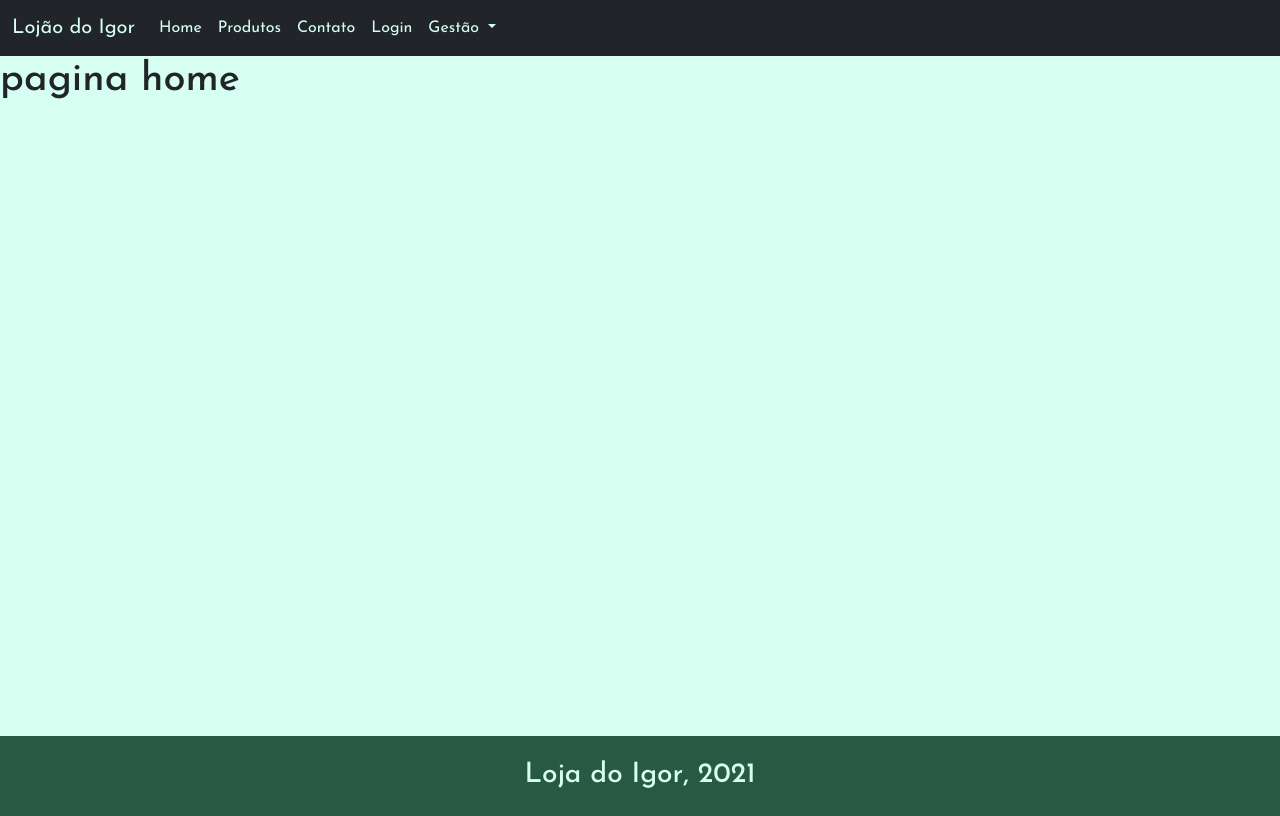
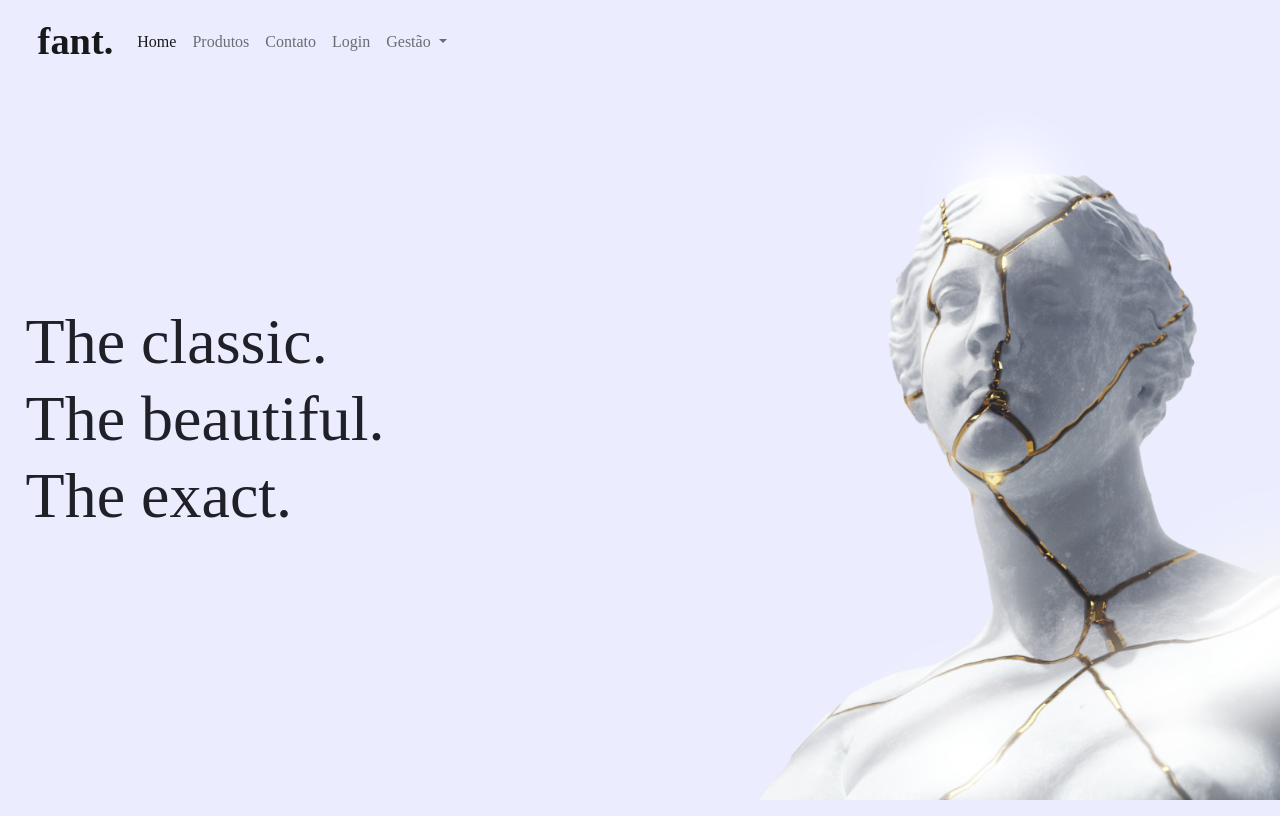
Before and after one commit to igorviniciussantana/shop-system, a Node server app: page / in a window 1280 px wide. Run offline with Node 20, Linux system fonts and the light colour scheme; some libraries are stand-ins or nearby versions; some web fonts are replaced.

Commit message:
feat: style

```diff
--- a/index.js
+++ b/index.js
@@ -1,3 +1,5 @@
+require("dotenv-safe").config();
+
 const express = require('express');
 const app = express();
 const hbs = require('express-handlebars');
--- a/models/Produto.js
+++ b/models/Produto.js
@@ -1,4 +1,4 @@
-const db = require('./db');
+const db = require('.');
 
 const Produto = db.sequelize.define('produto', {
     id:{
--- a/models/Usuario.js
+++ b/models/Usuario.js
@@ -1,4 +1,4 @@
-const db = require('./db');
+const db = require('.');
 
 const Usuario = db.sequelize.define('usuario', {
     id:{
--- a/package.json
+++ b/package.json
@@ -18,5 +18,8 @@
     "nodemon": "^2.0.19",
     "pg": "^8.8.0",
     "sequelize": "^6.23.0"
+  },
+  "devDependencies": {
+    "sequelize-cli": "^6.5.2"
   }
 }
--- a/public/style.css
+++ b/public/style.css
@@ -1,7 +1,7 @@
-@import url('https://fonts.googleapis.com/css2?family=Josefin+Sans:wght@200;300;400;500;600;700&display=swap');
+@import url('https://api.fontshare.com/v2/css?f[]=satoshi@700,500,300,400&f[]=zodiak@700,800,400,900,300&display=swap');
 
 *{
-    font-family: 'Josefin Sans', sans-serif;
+    font-family: 'Zodiak', serif;
 
 }
 
@@ -13,14 +13,50 @@
 body{
 
 min-height: 100vh;
+width: 100%;
 display: flex;
 flex-direction: column;
-background-color: #D7FFF1 !important;
+background: #EBEDFF url('./images/bg.jpg') !important;
+background-size: contain !important;
+background-position: right bottom !important;
+background-repeat: no-repeat !important;
 
 
 }
 
-.navbar{
+.conteudo{
+    display: flex;
+    flex-direction: column;
+
+    justify-content: center;
+    padding-left: 2vw;
+    height: 85vh;
+}
+
+.nav-link{
+font-family: 'Satoshi' !important;
+}
+
+.title{
+
+max-width: 50%;
+color: #202028;
+font-size: clamp(1rem, 5vw, 4rem);
+
+}
+
+
+.navbar-brand{
+
+    font-size: clamp(1rem, 3vw, 3rem) !important;
+    font-weight: 700;
+    margin-left: 2vw;
+
+}
+
+
+
+/* .navbar{
 
     background-color: #285943 !important;
 
@@ -105,4 +141,4 @@ border: none !important;
 .formulario{
 
     min-height: 84.5vh;
-}
+} */
--- a/views/exibir_produtos.hbs
+++ b/views/exibir_produtos.hbs
@@ -1,7 +1,7 @@
-<div class="p-5 rounded mt-3">
+<div class="conteudo p-5 rounded mt-3">
   <h1>Lista Usuários</h1>
   {{#if lista}}
-  <table class="table table-striped">
+  <table class="table table-hover">
     <thead>
       <tr>
         <th scope="col">#ID</th>
--- a/views/home.hbs
+++ b/views/home.hbs
@@ -1,3 +1,7 @@
 <div class="conteudo">
 
-<h1>pagina home</h1></div>
+<h1 class="title">The classic.<br/>
+The beautiful.<br/>
+The exact.</h1>
+
+</div>
--- a/views/layouts/main.hbs
+++ b/views/layouts/main.hbs
@@ -6,21 +6,18 @@
     <meta http-equiv="X-UA-Compatible" content="IE=edge">
     <meta name="viewport" content="width=device-width, initial-scale=1.0">
     <link rel="shortcut icon" href="images/favicon.png" type="image/png">
-    <link rel="stylesheet" href="style.css">
-
-
-    <!-- CSS only -->
-    <link href="https://cdn.jsdelivr.net/npm/bootstrap@5.2.0/dist/css/bootstrap.min.css" rel="stylesheet"
+     <link href="https://cdn.jsdelivr.net/npm/bootstrap@5.2.0/dist/css/bootstrap.min.css" rel="stylesheet"
         integrity="sha384-gH2yIJqKdNHPEq0n4Mqa/HGKIhSkIHeL5AyhkYV8i59U5AR6csBvApHHNl/vI1Bx" crossorigin="anonymous">
-    <title>Loja do Igor</title>
+    <link rel="stylesheet" type="text/css" href="style.css">
+    <title>fant.</title>
 </head>
 
 <body>
 
     <!-- Inicio do Menu -->
-    <nav class="navbar navbar-expand-lg navbar-dark bg-dark">
+    <nav class="navbar navbar-expand-lg">
         <div class="container-fluid">
-            <a class="navbar-brand" href="/">Lojão do Igor</a>
+            <a class="navbar-brand" href="/">fant.</a>
             <button class="navbar-toggler" type="button" data-bs-toggle="collapse"
                 data-bs-target="#navbarSupportedContent" aria-controls="navbarSupportedContent" aria-expanded="false"
                 aria-label="Toggle navigation">
@@ -67,9 +64,6 @@
 
 
    {{{body}}}
-    <footer class="d-flex justify-content-center align-items-center">
-        <h3>Loja do Igor, 2021</h3>
-    </footer>
     <!-- JavaScript Bundle with Popper -->
     <script src="https://cdn.jsdelivr.net/npm/bootstrap@5.2.0/dist/js/bootstrap.bundle.min.js"
         integrity="sha384-A3rJD856KowSb7dwlZdYEkO39Gagi7vIsF0jrRAoQmDKKtQBHUuLZ9AsSv4jD4Xa"
```
Also changed, not shown: config/config.js (added, +30 -0 lines), models/index.js (renamed from models/db.js, +4 -10 lines), views/exibir_users.hbs (+6 -6 lines), public/images/bg.jpg (added), public/images/bg2.jpg (added), 3 other files.
